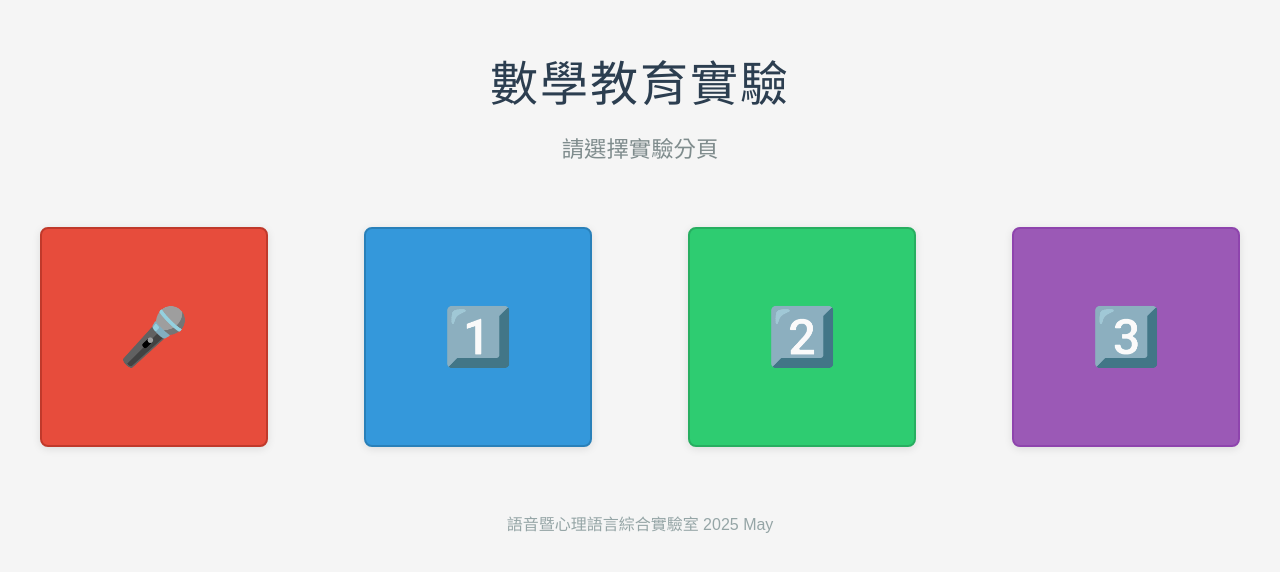
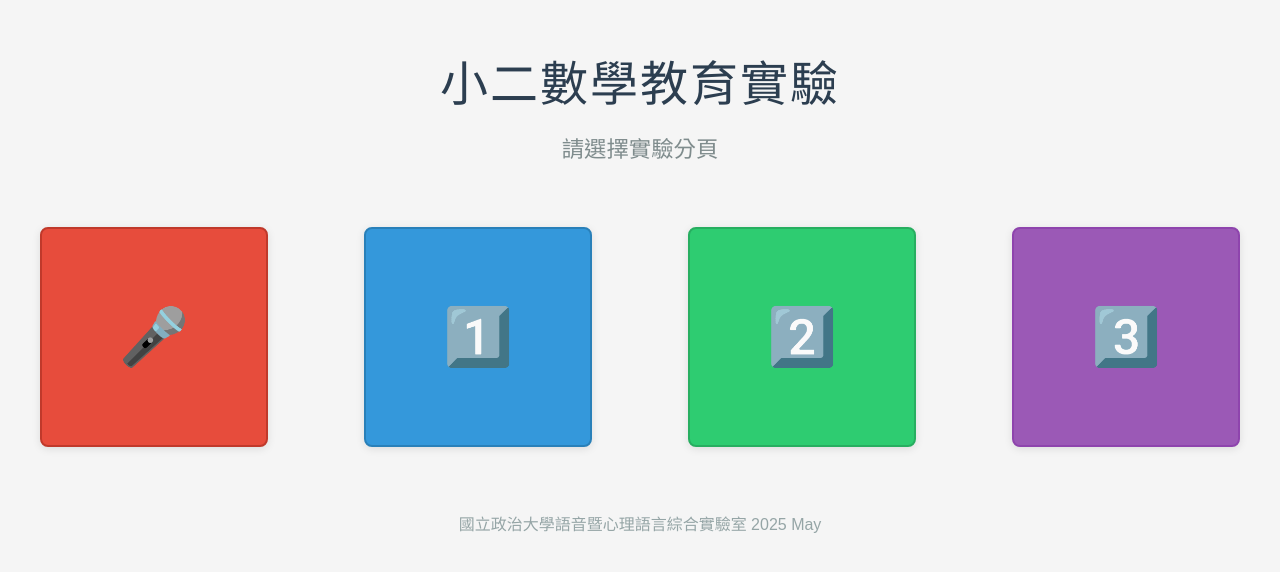
Before and after one commit to PhnPsychoLingLab/MathEdu_G2_index, a plain HTML site: page index.html in a window 1280 px wide. Shown: the part 110-682 px from the top of the page. Drawn offline with Linux system fonts and the light colour scheme.

Commit message:
Update index.html

```diff
--- a/index.html
+++ b/index.html
@@ -190,7 +190,7 @@
 </head>
 <body>
     <div class="container">
-        <h1>數學教育實驗</h1>
+        <h1>小二數學教育實驗</h1>
         <p class="subtitle">請選擇實驗分頁</p>
 
         <div class="button-grid">
@@ -209,7 +209,7 @@
         </div>
 
         <div class="footer">
-            <p>語音暨心理語言綜合實驗室 2025 May</p>
+            <p>國立政治大學語音暨心理語言綜合實驗室 2025 May</p>
         </div>
     </div>
 
```
